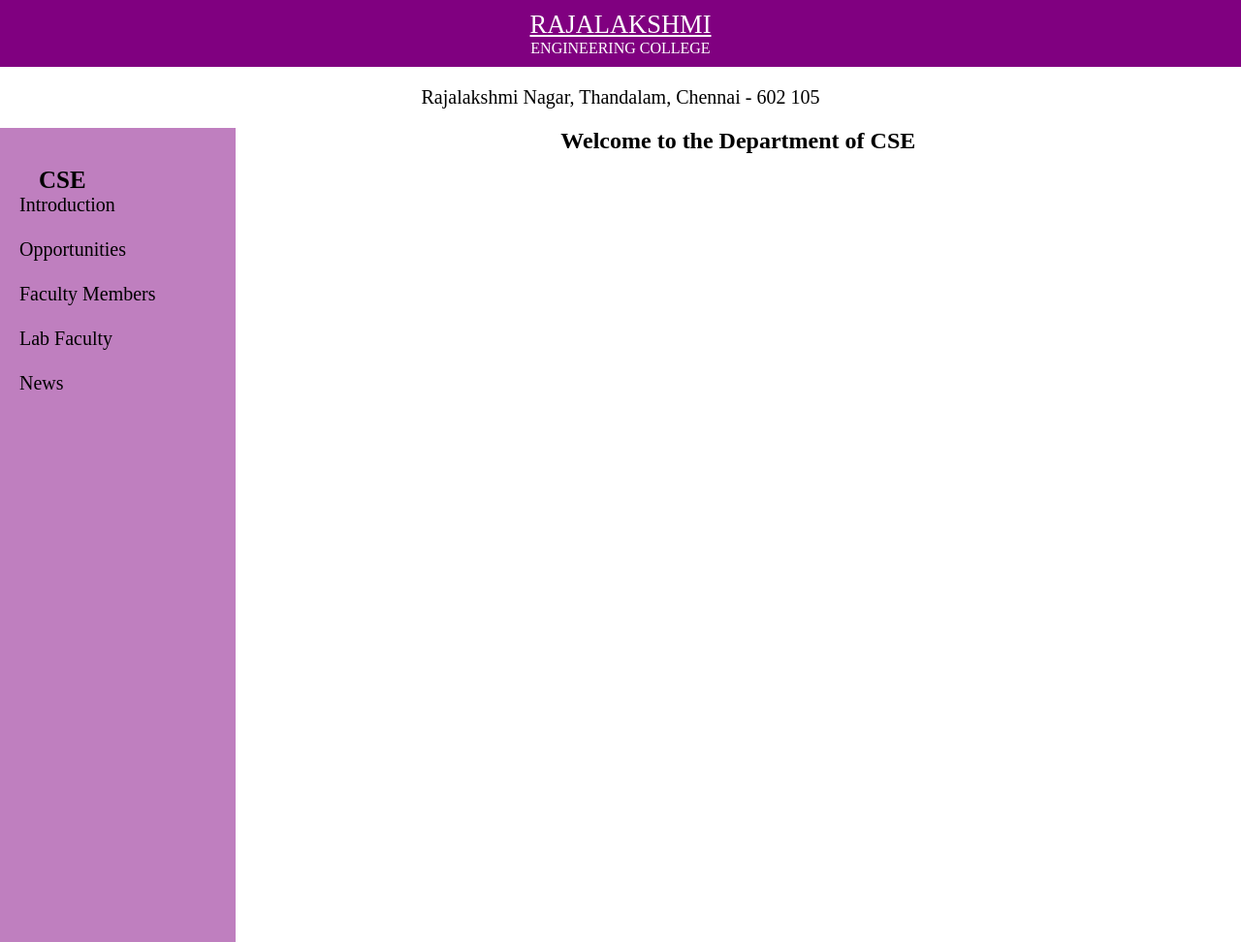
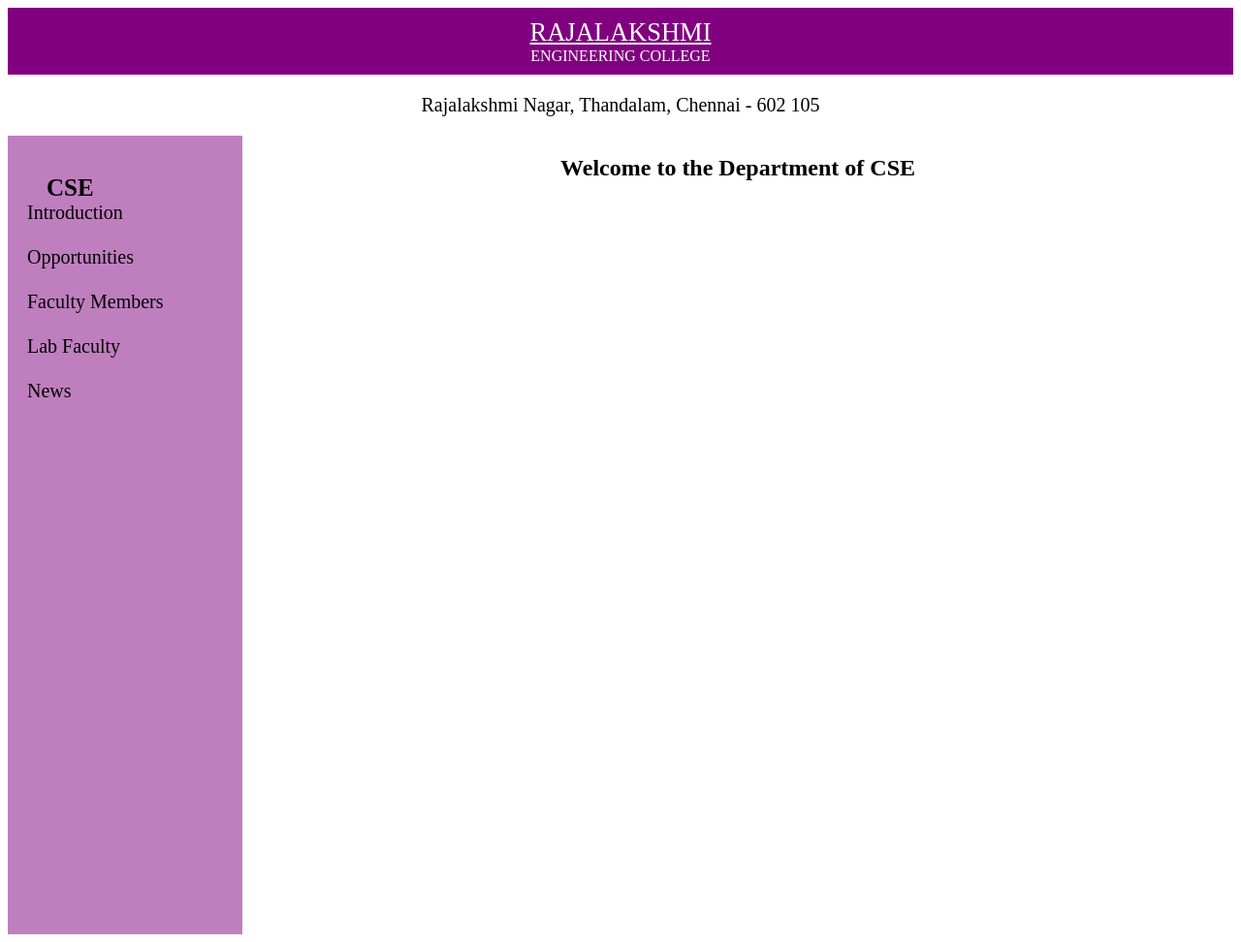
Before and after one commit to harshiniakshaya/220701088-CS19542-IP-Lab, a PHP site: page / in a window 1280 px wide. Shown: the whole page at 97% size. Run offline with PHP 8.4, Linux system fonts and the light colour scheme.

Commit message:
exp 2.b added

```diff
--- a/Exp-2/2-b/styles/home.css
+++ b/Exp-2/2-b/styles/home.css
@@ -1,7 +1,4 @@
-*{
-    padding: 0px;
-    margin: 0px;
-}
+
 .nav{
     background-color: purple;
     color: white;
```
